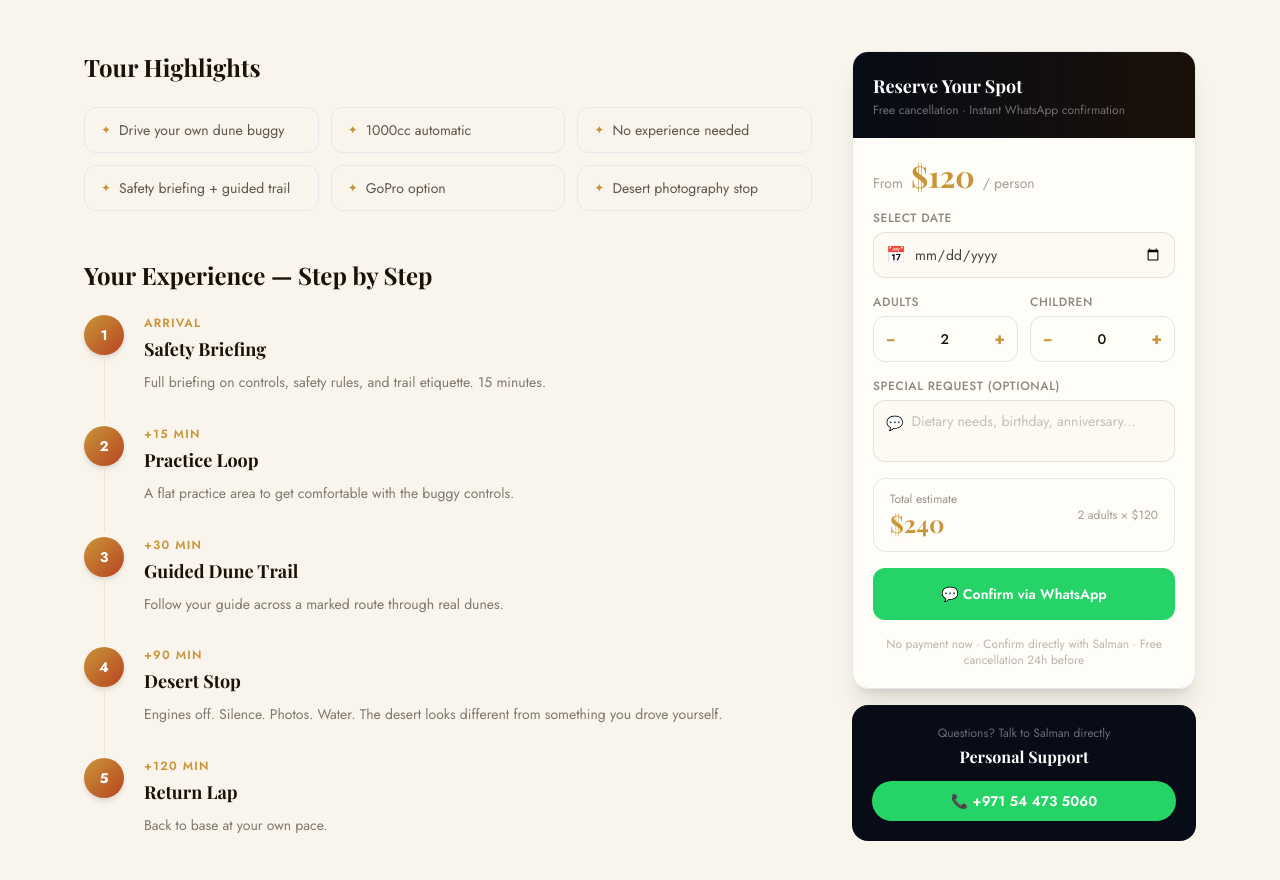
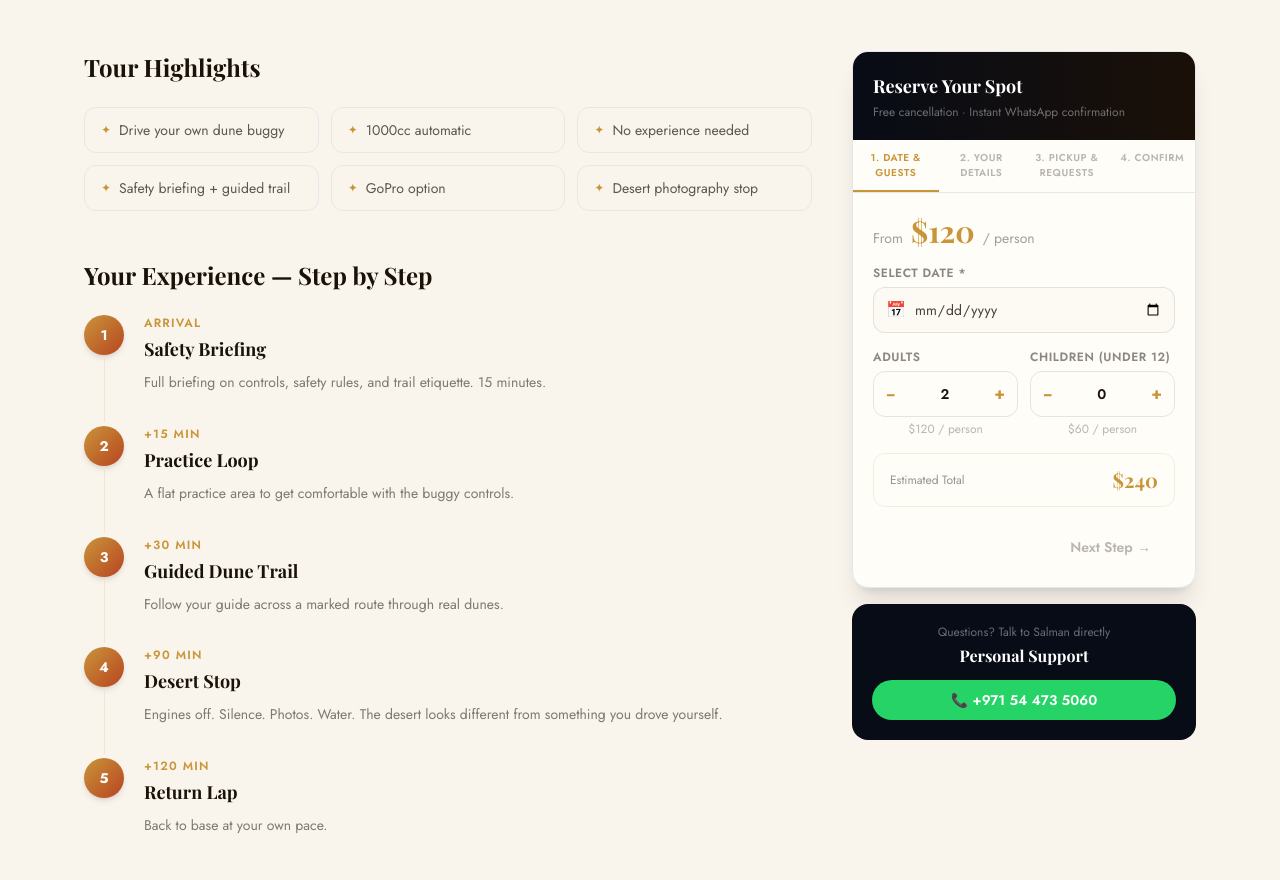
Before and after one commit to salmanyounger/ento-tourism, a Next.js app: page /tours/desert-safari/buggy-safari in a window 1280 px wide. Shown: the part 840-1720 px from the top of the page. Built offline with nearby package versions, Linux system fonts and the light colour scheme; a web font is replaced by a local one.

Commit message:
Add 4-step booking form

```diff
--- a/components/tours/BookingWidget.tsx
+++ b/components/tours/BookingWidget.tsx
@@ -2,72 +2,269 @@
 import { useState } from 'react'
 import { WHATSAPP, type SubTour } from '@/data/tours'
 
-interface Props{tour:SubTour;waLink:string}
-export default function BookingWidget({tour,waLink}:Props){
-  const [date,setDate]=useState('')
-  const [adults,setAdults]=useState(2)
-  const [children,setChildren]=useState(0)
-  const [note,setNote]=useState('')
-  const total=adults*tour.price+children*Math.round(tour.price*0.5)
-  const handleWA=()=>{
-    const msg=`Hi Salman! I want to book the ${tour.name}.%0ADate: ${date||'Flexible'}%0AAdults: ${adults}%0AChildren: ${children}%0ATotal: $${total}%0ANotes: ${note||'None'}`
-    window.open(`https://wa.me/${WHATSAPP}?text=${msg}`,'_blank')
+interface Props { tour: SubTour; waLink: string }
+
+const STEPS = ['Date & Guests', 'Your Details', 'Pickup & Requests', 'Confirm']
+
+const HOTELS = [
+  'Downtown Dubai', 'Dubai Marina', 'JBR / Jumeirah Beach',
+  'Palm Jumeirah', 'Deira / Old Dubai', 'Business Bay',
+  'Dubai Hills', 'DIFC', 'Other / I will specify on WhatsApp'
+]
+
+export default function BookingWidget({ tour }: Props) {
+  const [step, setStep] = useState(0)
+
+  // Step 1
+  const [date, setDate] = useState('')
+  const [adults, setAdults] = useState(2)
+  const [children, setChildren] = useState(0)
+
+  // Step 2
+  const [name, setName] = useState('')
+  const [email, setEmail] = useState('')
+  const [phone, setPhone] = useState('')
+  const [country, setCountry] = useState('')
+
+  // Step 3
+  const [hotel, setHotel] = useState('')
+  const [roomNo, setRoomNo] = useState('')
+  const [requests, setRequests] = useState('')
+
+  const total = adults * tour.price + children * Math.round(tour.price * 0.5)
+
+  const tomorrow = new Date()
+  tomorrow.setDate(tomorrow.getDate() + 1)
+  const minDate = tomorrow.toISOString().split('T')[0]
+
+  const canNext = () => {
+    if (step === 0) return date !== ''
+    if (step === 1) return name !== '' && phone !== ''
+    if (step === 2) return hotel !== ''
+    return true
   }
-  const tomorrow=new Date(); tomorrow.setDate(tomorrow.getDate()+1)
-  const minDate=tomorrow.toISOString().split('T')[0]
-  return(
+
+  const handleConfirm = () => {
+    const msg = `Hi Salman! I want to book the *${tour.name}*.
+
+📅 *Date:* ${date}
+👥 *Adults:* ${adults} × $${tour.price} = $${adults * tour.price}
+👦 *Children:* ${children} × $${Math.round(tour.price * 0.5)} = $${children * Math.round(tour.price * 0.5)}
+💰 *Total:* $${total}
+
+👤 *Name:* ${name}
+📞 *Phone:* ${phone}
+📧 *Email:* ${email || 'Not provided'}
+🌍 *Country:* ${country || 'Not specified'}
+
+🏨 *Hotel:* ${hotel}
+🚪 *Room:* ${roomNo || 'Will confirm'}
+📝 *Requests:* ${requests || 'None'}
+
+Please confirm availability!`
+
+    window.open(`https://wa.me/${WHATSAPP}?text=${encodeURIComponent(msg)}`, '_blank')
+  }
+
+  return (
     <div className="bg-[#FFFDF8] border border-[#1A1208]/08 rounded-2xl overflow-hidden shadow-xl shadow-[#1A1208]/06">
+
+      {/* Header */}
       <div className="bg-gradient-to-r from-[#080C16] to-[#1A1008] p-5">
-        <div className="font-bold text-white text-lg mb-0.5" style={{fontFamily:'var(--font-playfair,serif)'}}>Reserve Your Spot</div>
+        <div className="font-bold text-white text-lg mb-1" style={{ fontFamily: 'var(--font-playfair,serif)' }}>
+          Reserve Your Spot
+        </div>
         <div className="text-white/40 text-xs">Free cancellation · Instant WhatsApp confirmation</div>
       </div>
-      <div className="p-5 space-y-4">
-        <div className="flex items-baseline gap-2">
+
+      {/* Step indicators */}
+      <div className="flex border-b border-[#1A1208]/08">
+        {STEPS.map((s, i) => (
+          <div key={i} className={`flex-1 py-2.5 text-center text-[10px] font-semibold tracking-wider uppercase transition-all ${
+            i === step ? 'text-[#C9953A] border-b-2 border-[#C9953A]' :
+            i < step ? 'text-[#25D366]' : 'text-[#1A1208]/30'
+          }`}>
+            {i < step ? '✓' : i + 1}. {s}
+          </div>
+        ))}
+      </div>
+
+      <div className="p-5">
+
+        {/* STEP 1 — Date & Guests */}
+        {step === 0 && (
+          <div className="space-y-4">
+            <div className="flex items-baseline gap-2 mb-2">
               <span className="text-[#1A1208]/40 text-sm">From</span>
-          <span className="font-bold text-[#C9953A] text-3xl" style={{fontFamily:'var(--font-playfair,serif)'}}>${tour.price}</span>
+              <span className="font-bold text-[#C9953A] text-3xl" style={{ fontFamily: 'var(--font-playfair,serif)' }}>${tour.price}</span>
               <span className="text-[#1A1208]/40 text-sm">/ person</span>
             </div>
+
             <div>
-          <label className="text-[#1A1208]/50 text-xs font-medium uppercase tracking-wider mb-1.5 block">Select Date</label>
+              <label className="text-[#1A1208]/50 text-xs font-semibold uppercase tracking-wider mb-1.5 block">Select Date *</label>
               <div className="flex items-center gap-2 border border-[#1A1208]/10 rounded-xl px-3 py-2.5 bg-[#FAF5EC]/40">
                 <span className="text-[#C9953A]">📅</span>
-            <input type="date" value={date} min={minDate} onChange={e=>setDate(e.target.value)} className="flex-1 bg-transparent text-sm text-[#1A1208]/80 outline-none"/>
+                <input type="date" value={date} min={minDate} onChange={e => setDate(e.target.value)}
+                  className="flex-1 bg-transparent text-sm text-[#1A1208]/80 outline-none" />
               </div>
             </div>
+
             <div className="grid grid-cols-2 gap-3">
-          {[{l:'Adults',v:adults,s:setAdults,min:1,max:20},{l:'Children',v:children,s:setChildren,min:0,max:10}].map(f=>(
+              {[
+                { l: 'Adults', v: adults, set: setAdults, min: 1, max: 20, price: tour.price },
+                { l: 'Children (under 12)', v: children, set: setChildren, min: 0, max: 10, price: Math.round(tour.price * 0.5) }
+              ].map(f => (
                 <div key={f.l}>
-              <label className="text-[#1A1208]/50 text-xs font-medium uppercase tracking-wider mb-1.5 block">{f.l}</label>
+                  <label className="text-[#1A1208]/50 text-xs font-semibold uppercase tracking-wider mb-1.5 block">{f.l}</label>
                   <div className="flex items-center border border-[#1A1208]/10 rounded-xl overflow-hidden">
-                <button onClick={()=>f.s((v:number)=>Math.max(f.min,v-1))} className="px-3 py-2.5 text-[#C9953A] font-bold hover:bg-[#C9953A]/08 transition-colors">−</button>
-                <span className="flex-1 text-center text-sm font-medium text-[#1A1208]">{f.v}</span>
-                <button onClick={()=>f.s((v:number)=>Math.min(f.max,v+1))} className="px-3 py-2.5 text-[#C9953A] font-bold hover:bg-[#C9953A]/08 transition-colors">+</button>
+                    <button onClick={() => f.set((v: number) => Math.max(f.min, v - 1))}
+                      className="px-3 py-2.5 text-[#C9953A] font-bold hover:bg-[#C9953A]/08 transition-colors">−</button>
+                    <span className="flex-1 text-center text-sm font-semibold text-[#1A1208]">{f.v}</span>
+                    <button onClick={() => f.set((v: number) => Math.min(f.max, v + 1))}
+                      className="px-3 py-2.5 text-[#C9953A] font-bold hover:bg-[#C9953A]/08 transition-colors">+</button>
+                  </div>
+                  <div className="text-[#1A1208]/30 text-xs mt-1 text-center">${f.price} / person</div>
+                </div>
+              ))}
+            </div>
+
+            <div className="bg-[#C9953A]/06 border border-[#C9953A]/15 rounded-xl px-4 py-3 flex justify-between items-center">
+              <div className="text-[#1A1208]/45 text-xs">Estimated Total</div>
+              <div className="font-bold text-[#C9953A] text-xl" style={{ fontFamily: 'var(--font-playfair,serif)' }}>${total}</div>
+            </div>
+          </div>
+        )}
+
+        {/* STEP 2 — Personal Details */}
+        {step === 1 && (
+          <div className="space-y-3">
+            <div className="text-[#1A1208]/60 text-sm mb-4">Your details help Salman prepare personally for your arrival.</div>
+
+            {[
+              { l: 'Full Name *', val: name, set: setName, ph: 'e.g. Ahmed Al Mansouri', icon: '👤', type: 'text' },
+              { l: 'WhatsApp / Phone *', val: phone, set: setPhone, ph: '+971 50 123 4567', icon: '📱', type: 'tel' },
+              { l: 'Email (optional)', val: email, set: setEmail, ph: 'your@email.com', icon: '📧', type: 'email' },
+            ].map(f => (
+              <div key={f.l}>
+                <label className="text-[#1A1208]/50 text-xs font-semibold uppercase tracking-wider mb-1.5 block">{f.l}</label>
+                <div className="flex items-center gap-2 border border-[#1A1208]/10 rounded-xl px-3 py-2.5 bg-[#FAF5EC]/40">
+                  <span className="text-[#C9953A] text-sm shrink-0">{f.icon}</span>
+                  <input type={f.type} value={f.val} onChange={e => f.set(e.target.value)}
+                    placeholder={f.ph} className="flex-1 bg-transparent text-sm text-[#1A1208]/80 outline-none placeholder:text-[#1A1208]/25" />
                 </div>
               </div>
             ))}
-        </div>
+
             <div>
-          <label className="text-[#1A1208]/50 text-xs font-medium uppercase tracking-wider mb-1.5 block">Special Request (optional)</label>
-          <div className="flex items-start gap-2 border border-[#1A1208]/10 rounded-xl px-3 py-2.5 bg-[#FAF5EC]/40">
-            <span className="text-[#C9953A] mt-0.5 text-sm">💬</span>
-            <textarea value={note} onChange={e=>setNote(e.target.value)} rows={2} placeholder="Dietary needs, birthday, anniversary..."
-              className="flex-1 bg-transparent text-sm text-[#1A1208]/70 outline-none resize-none placeholder:text-[#1A1208]/25"/>
+              <label className="text-[#1A1208]/50 text-xs font-semibold uppercase tracking-wider mb-1.5 block">Country / Nationality</label>
+              <div className="flex items-center gap-2 border border-[#1A1208]/10 rounded-xl px-3 py-2.5 bg-[#FAF5EC]/40">
+                <span className="text-[#C9953A] text-sm shrink-0">🌍</span>
+                <input type="text" value={country} onChange={e => setCountry(e.target.value)}
+                  placeholder="e.g. United Kingdom" className="flex-1 bg-transparent text-sm text-[#1A1208]/80 outline-none placeholder:text-[#1A1208]/25" />
               </div>
             </div>
-        <div className="bg-[#C9953A]/06 border border-[#C9953A]/12 rounded-xl px-4 py-3 flex justify-between items-center">
+          </div>
+        )}
+
+        {/* STEP 3 — Pickup & Requests */}
+        {step === 2 && (
+          <div className="space-y-3">
+            <div className="text-[#1A1208]/60 text-sm mb-4">Free hotel pickup is included. Just tell us where you are staying.</div>
+
             <div>
-            <div className="text-[#1A1208]/45 text-xs">Total estimate</div>
-            <div className="font-bold text-[#C9953A] text-2xl" style={{fontFamily:'var(--font-playfair,serif)'}}>${total}</div>
-          </div>
-          <div className="text-right text-xs text-[#1A1208]/40">
-            <div>{adults} adult{adults>1?'s':''} × ${tour.price}</div>
-            {children>0&&<div>{children} child{children>1?'ren':''} × ${Math.round(tour.price*0.5)}</div>}
+              <label className="text-[#1A1208]/50 text-xs font-semibold uppercase tracking-wider mb-1.5 block">Hotel Area *</label>
+              <div className="flex items-center gap-2 border border-[#1A1208]/10 rounded-xl px-3 py-2.5 bg-[#FAF5EC]/40">
+                <span className="text-[#C9953A] text-sm shrink-0">📍</span>
+                <select value={hotel} onChange={e => setHotel(e.target.value)}
+                  className="flex-1 bg-transparent text-sm text-[#1A1208]/80 outline-none">
+                  <option value="">Select your area</option>
+                  {HOTELS.map(h => <option key={h} value={h}>{h}</option>)}
+                </select>
               </div>
             </div>
-        <button onClick={handleWA} className="w-full bg-[#25D366] text-white font-semibold text-sm py-4 rounded-xl hover:bg-[#20ba5a] hover:-translate-y-0.5 hover:shadow-lg transition-all flex items-center justify-center gap-2">
-          💬 Confirm via WhatsApp
+
+            <div>
+              <label className="text-[#1A1208]/50 text-xs font-semibold uppercase tracking-wider mb-1.5 block">Hotel Name & Room No.</label>
+              <div className="flex items-center gap-2 border border-[#1A1208]/10 rounded-xl px-3 py-2.5 bg-[#FAF5EC]/40">
+                <span className="text-[#C9953A] text-sm shrink-0">🏨</span>
+                <input type="text" value={roomNo} onChange={e => setRoomNo(e.target.value)}
+                  placeholder="e.g. Atlantis The Palm, Room 412" className="flex-1 bg-transparent text-sm text-[#1A1208]/80 outline-none placeholder:text-[#1A1208]/25" />
+              </div>
+            </div>
+
+            <div>
+              <label className="text-[#1A1208]/50 text-xs font-semibold uppercase tracking-wider mb-1.5 block">Special Requests</label>
+              <div className="flex items-start gap-2 border border-[#1A1208]/10 rounded-xl px-3 py-2.5 bg-[#FAF5EC]/40">
+                <span className="text-[#C9953A] text-sm shrink-0 mt-0.5">💬</span>
+                <textarea value={requests} onChange={e => setRequests(e.target.value)} rows={3}
+                  placeholder="Vegetarian food, birthday surprise, wheelchair access, anniversary decoration..."
+                  className="flex-1 bg-transparent text-sm text-[#1A1208]/70 outline-none resize-none placeholder:text-[#1A1208]/25" />
+              </div>
+            </div>
+          </div>
+        )}
+
+        {/* STEP 4 — Confirm Summary */}
+        {step === 3 && (
+          <div className="space-y-3">
+            <div className="text-[#1A1208]/60 text-sm mb-2">Review your booking and confirm via WhatsApp.</div>
+
+            <div className="bg-[#FAF5EC] rounded-xl p-4 space-y-2 text-sm">
+              {[
+                { l: '🎯 Tour', v: tour.name },
+                { l: '📅 Date', v: date },
+                { l: '👥 Guests', v: `${adults} adult${adults > 1 ? 's' : ''}${children > 0 ? ` + ${children} child${children > 1 ? 'ren' : ''}` : ''}` },
+                { l: '💰 Total', v: `$${total}` },
+                { l: '👤 Name', v: name },
+                { l: '📱 Phone', v: phone },
+                { l: '📍 Hotel', v: hotel },
+              ].map(row => (
+                <div key={row.l} className="flex justify-between items-start gap-2">
+                  <span className="text-[#1A1208]/40 shrink-0">{row.l}</span>
+                  <span className="font-medium text-[#1A1208]/80 text-right">{row.v}</span>
+                </div>
+              ))}
+              {requests && (
+                <div className="pt-2 border-t border-[#1A1208]/08">
+                  <span className="text-[#1A1208]/40 text-xs">📝 Note: </span>
+                  <span className="text-[#1A1208]/60 text-xs">{requests}</span>
+                </div>
+              )}
+            </div>
+
+            <div className="bg-[#C9953A]/06 border border-[#C9953A]/15 rounded-xl p-3 text-center">
+              <div className="font-bold text-[#C9953A] text-2xl mb-0.5" style={{ fontFamily: 'var(--font-playfair,serif)' }}>${total}</div>
+              <div className="text-[#1A1208]/40 text-xs">No payment now · Pay cash on pickup day</div>
+            </div>
+
+            <button onClick={handleConfirm}
+              className="w-full bg-[#25D366] text-white font-bold text-sm py-4 rounded-xl hover:bg-[#20ba5a] hover:-translate-y-0.5 hover:shadow-lg transition-all flex items-center justify-center gap-2">
+              💬 Send Booking to Salman via WhatsApp
             </button>
-        <p className="text-[#1A1208]/30 text-xs text-center">No payment now · Confirm directly with Salman · Free cancellation 24h before</p>
+            <p className="text-[#1A1208]/30 text-xs text-center">Salman will confirm within minutes</p>
+          </div>
+        )}
+
+        {/* Navigation buttons */}
+        <div className={`flex gap-2 mt-5 ${step === 0 ? 'justify-end' : 'justify-between'}`}>
+          {step > 0 && (
+            <button onClick={() => setStep(s => s - 1)}
+              className="px-5 py-2.5 border border-[#1A1208]/15 text-[#1A1208]/60 text-sm font-medium rounded-xl hover:bg-[#1A1208]/04 transition-colors">
+              ← Back
+            </button>
+          )}
+          {step < 3 && (
+            <button onClick={() => canNext() && setStep(s => s + 1)}
+              className={`px-6 py-2.5 text-sm font-semibold rounded-xl transition-all ${
+                canNext()
+                  ? 'bg-gradient-to-r from-[#C9953A] to-[#B84420] text-white hover:-translate-y-0.5 hover:shadow-lg'
+                  : 'bg-[#1A1208]/08 text-[#1A1208]/30 cursor-not-allowed'
+              }`}>
+              Next Step →
+            </button>
+          )}
+        </div>
+
       </div>
     </div>
   )
```
Lines whose indentation alone changed are shown as unchanged.
